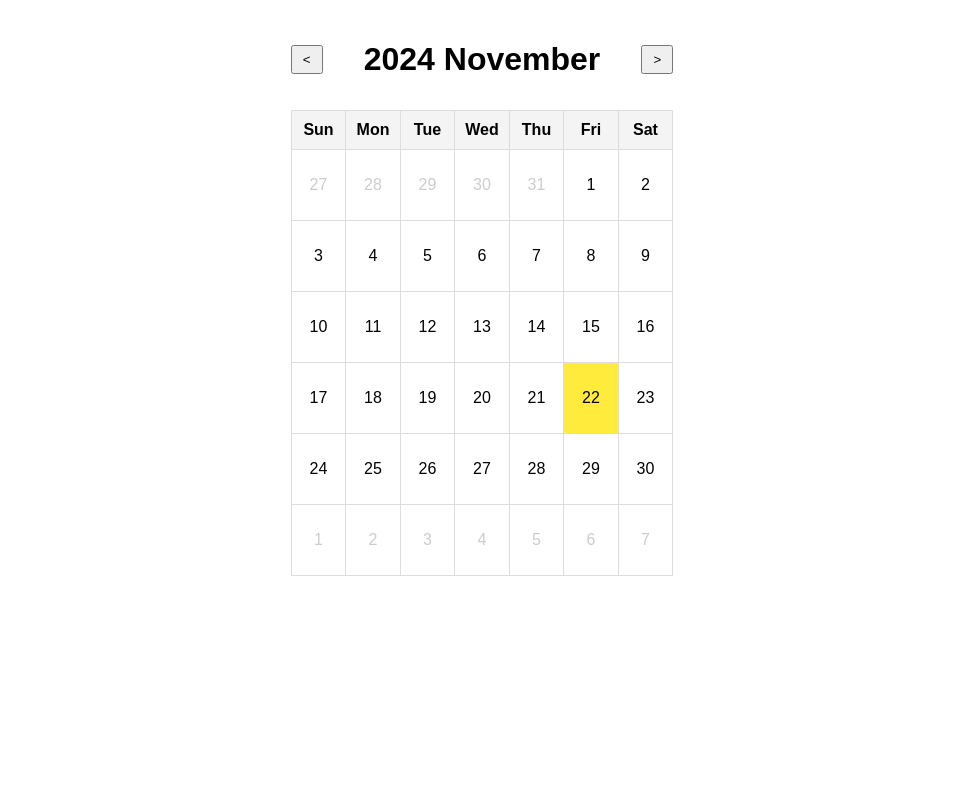
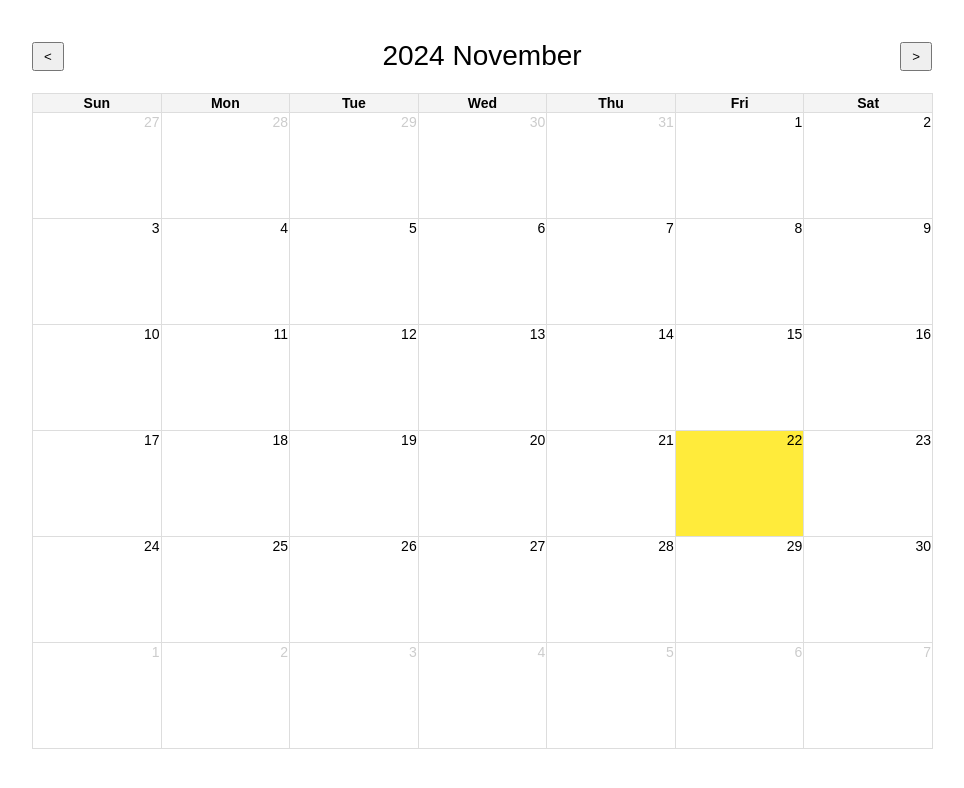
Before and after one commit to z2sseong2/live-like-J-Group-12-, a website: page calendar/calendar.html in a window 1280 px wide. Shown: the whole page, without its empty margins (158-1122 px from the left). Drawn offline with Linux system fonts and the light colour scheme.

Commit message:
chore: Modified

```diff
--- a/calendar/calendar.css
+++ b/calendar/calendar.css
@@ -1,19 +1,30 @@
+@charset "UTF-8";
+
 body {
-    font-family: Arial, sans-serif;
-    text-align: center;
-    margin: 20px;
+    margin: 40px 10px;
+    padding: 0;
+    font-family: Arial, Helvetica Neue, Helvetica, sans-serif;
+    font-size: 14px;
+    display: block;
+}
+
+div {
+    display: block;
+    unicode-bidi: isolate;
 }
 
 .calendar-container {
-    display: inline-block;
-    text-align: center;
+    max-width: 900px;
+    margin: 0 auto;
+    font-size: 1em;
+    direction: ltr;
 }
 
 .calendar-header {
+    margin-bottom: 1.5em;
     display: flex;
     justify-content: space-between;
     align-items: center;
-    margin-bottom: 10px;
 }
 
 .calendar-header button {
@@ -21,18 +32,51 @@ body {
     cursor: pointer;
 }
 
+#current-month {
+    font-size: 2em;
+}
+
+.calendar {
+    position: relative;
+    z-index: 1;
+    box-sizing: content-box;
+}
+
 table {
+    position: relative;
+    z-index: 1;
     width: 100%;
+    table-layout: fixed;
     border-collapse: collapse;
-    margin: 0 auto;
+    border-spacing: 0;
+    font-size: 1em;
+    text-indent: initial;
+    unicode-bidi: isolate;
+    border-color: gray;
+    direction: ltr;
+    box-sizing: content-box;
+}
+
+.tb-head {
+    box-sizing: content-box;
+    text-align: center;
+    vertical-align: middle;
+    unicode-bidi: isolate;
+    border-style: solid;
+    border-width: 1px;
+    padding: 0;
+}
+
+.tb-body {
+    text-align: right;
+    vertical-align: top;
 }
 
 th,
 td {
     width: 14.28%;
     border: 1px solid #ddd;
-    padding: 10px;
-    text-align: center;
+    padding: 1px;
 }
 
 th {
@@ -41,6 +85,7 @@ th {
 
 td {
     height: 50px;
+    padding-bottom: 6%;
 }
 
 .current-day {
--- a/calendar/calendar.html
+++ b/calendar/calendar.html
@@ -13,7 +13,7 @@
     <div class="calendar-container">
         <div class="calendar-header">
             <button id="prev-month">&lt;</button>
-            <h1 id="current-month"></h1>
+            <a id="current-month"></a>
             <button id="next-month">&gt;</button>
         </div>
         <div id="calendar"></div>
--- a/calendar/calendar.js
+++ b/calendar/calendar.js
@@ -23,14 +23,14 @@ document.addEventListener('DOMContentLoaded', () => {
 
         // Table structure
         let calendarHTML = '<table>';
-        calendarHTML += '<tr><th>Sun</th><th>Mon</th><th>Tue</th><th>Wed</th><th>Thu</th><th>Fri</th><th>Sat</th></tr>';
+        calendarHTML += '<tr class="tb-head"><th>Sun</th><th>Mon</th><th>Tue</th><th>Wed</th><th>Thu</th><th>Fri</th><th>Sat</th></tr>';
 
         let date = 1;
         let nextMonthDate = 1;
 
         // Generate rows
         for (let i = 0; i < 7; i++) {
-            calendarHTML += '<tr>';
+            calendarHTML += '<tr class="tb-body">';
             for (let j = 0; j < 7; j++) {
                 if (i === 0 && j < firstDay) {
                     // Previous month's dates
```
